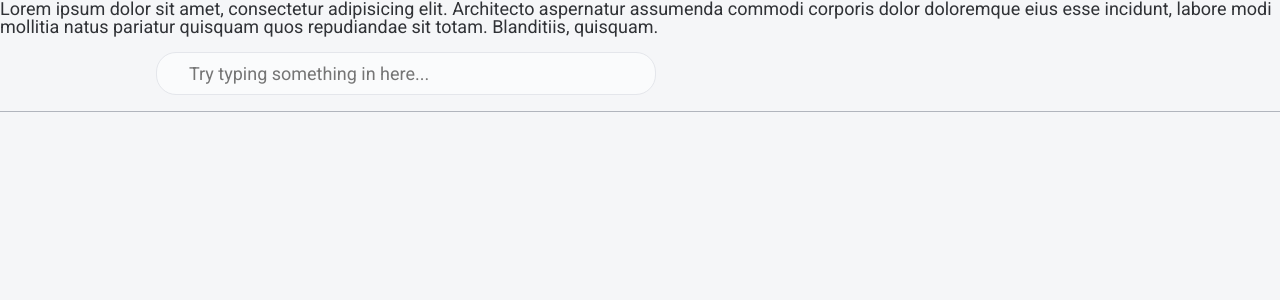
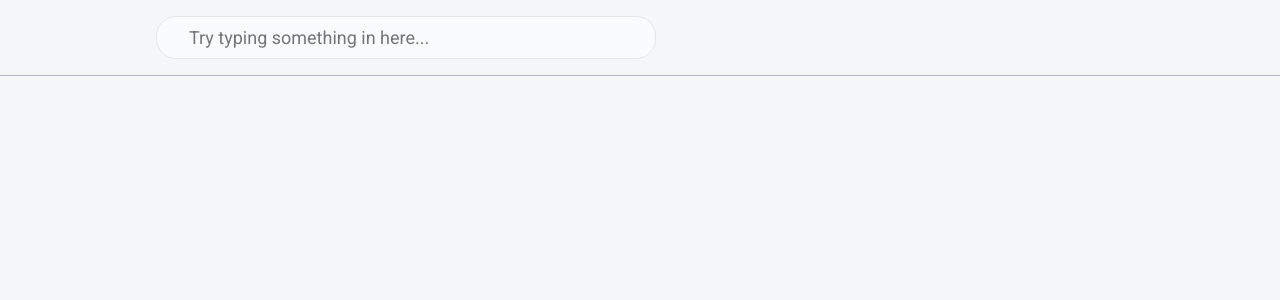
Before and after one commit to DenysIvko/search-github-repos-demo, a React (Create React App) app: page / in a window 1280 px wide. Shown: the top 300 px of the page. Built offline with nearby package versions, Linux system fonts and the light colour scheme.

Commit message:
Revert "Test PR"

```diff
--- a/src/containers/App/App.js
+++ b/src/containers/App/App.js
@@ -6,9 +6,6 @@ import ErrorBoundary from 'components/ErrorBoundary';
 function App() {
   return (
     <ErrorBoundary>
-      Lorem ipsum dolor sit amet, consectetur adipisicing elit. Architecto aspernatur assumenda commodi corporis dolor
-      doloremque eius esse incidunt, labore modi mollitia natus pariatur quisquam quos repudiandae sit totam.
-      Blanditiis, quisquam.
       <Repos />
     </ErrorBoundary>
   );
```
